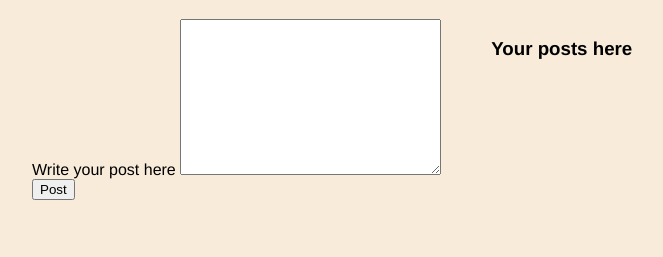
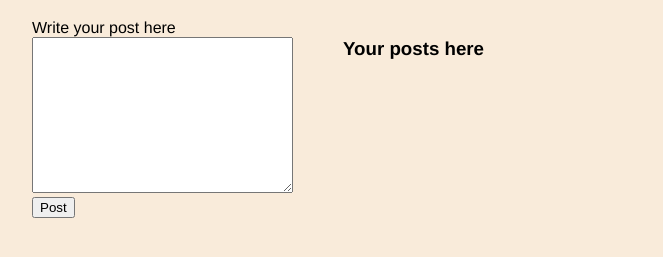
Before and after one commit to EwelinaManiecka/crud-todo-app, a website built with Parcel: page src/index.html in a window 1280 px wide. Shown: the part 61-318 px from the top of the page, without its empty margins (18-681 px from the left). Built offline with nearby package versions, Linux system fonts and the light colour scheme.

Commit message:
style.css
change style in form

```diff
--- a/src/style.css
+++ b/src/style.css
@@ -8,6 +8,9 @@ body {
     height: 100vh;
 }
 
+form {
+    display: table-caption;
+}
 
 .container {
     display: flex;
```
